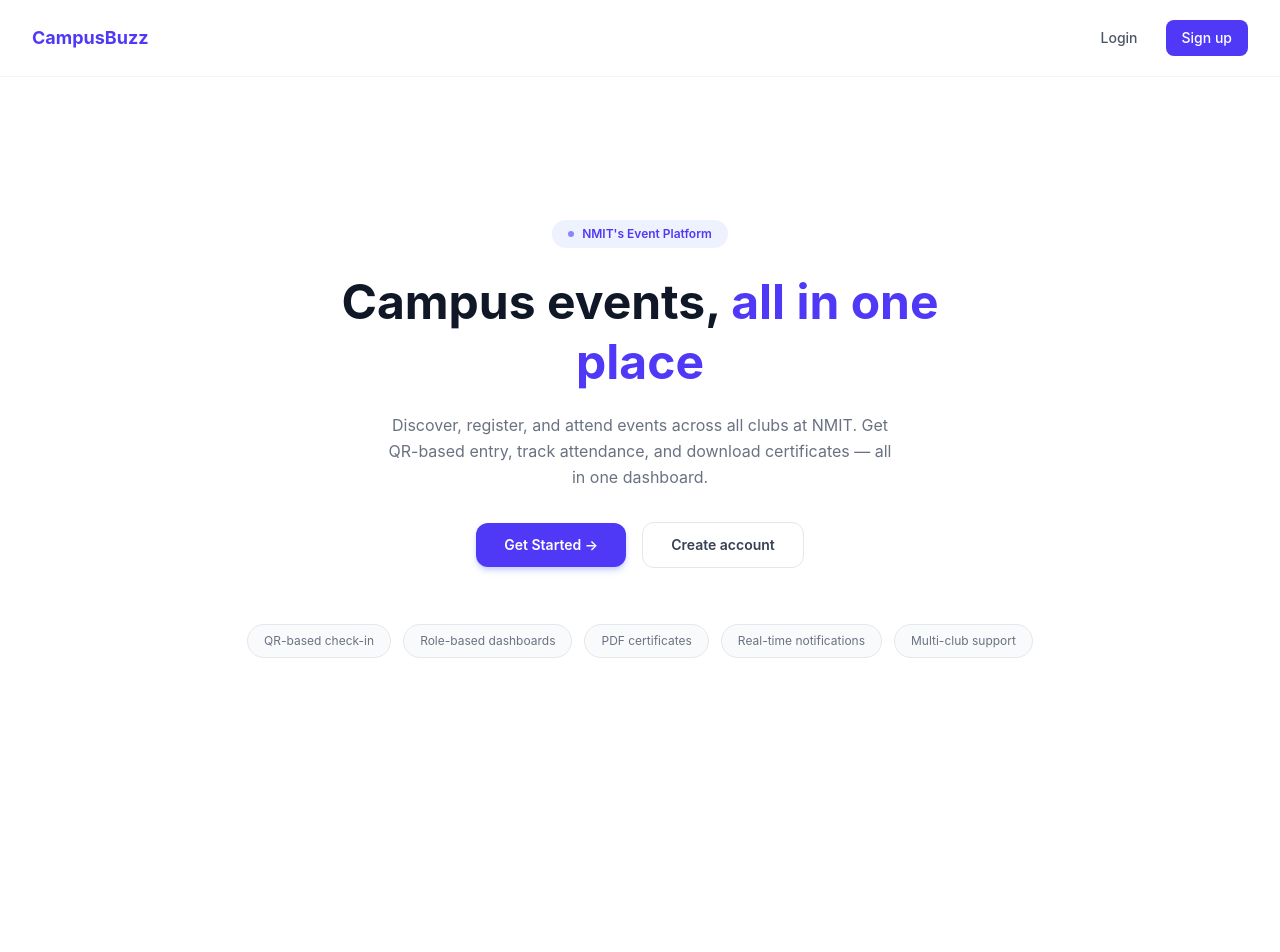
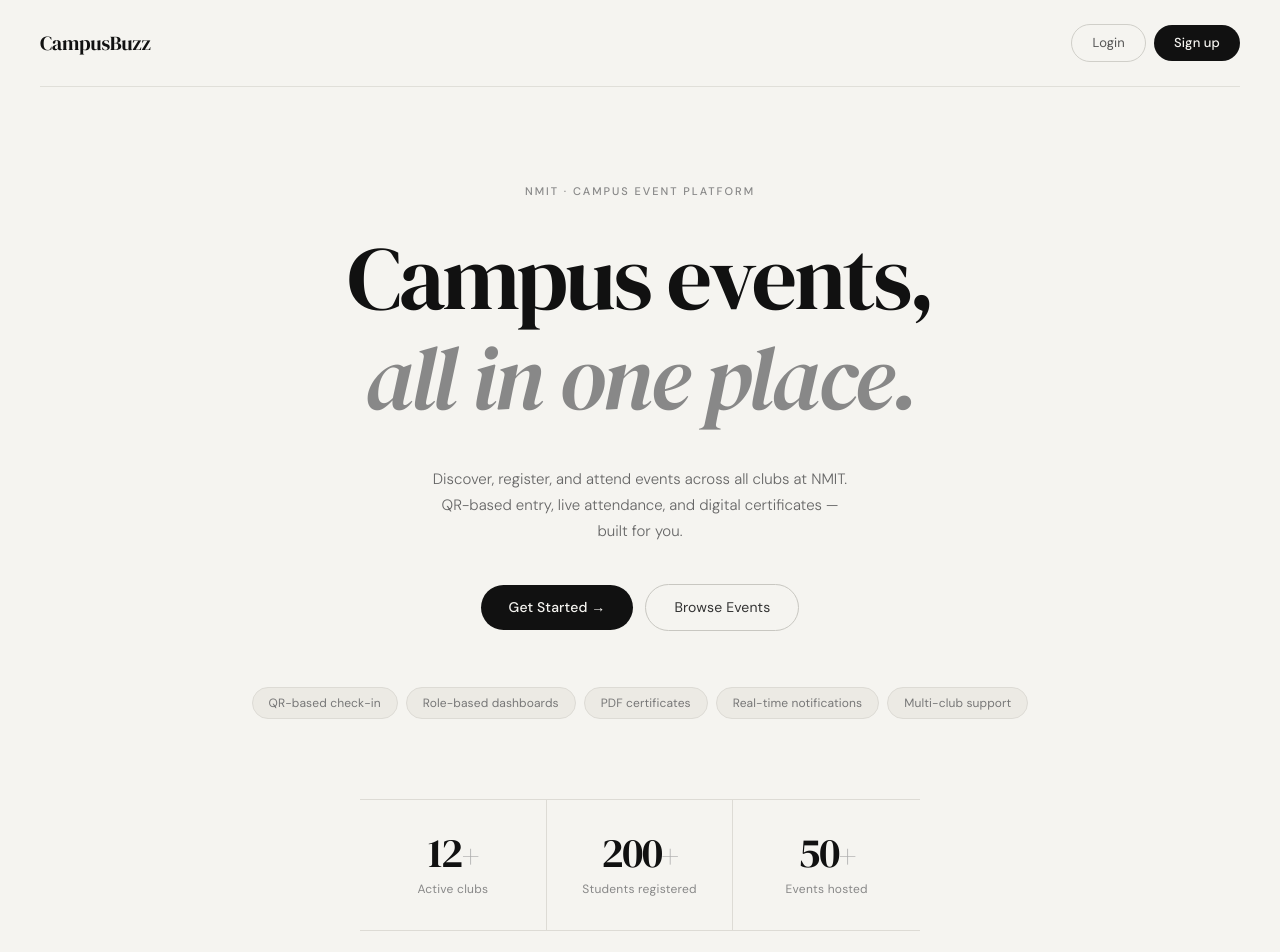
Before and after one commit to Deepanshu4m/campusbuzz, a React app in the folder frontend/: page / in a window 1280 px wide. Shown: the top 952 px of the page. Before the commit the page ends 800 px from the top, so only its background shows below. Built offline with nearby package versions, Linux system fonts and the light colour scheme; no server answers; the HTML template or start-up script is replaced by a standard one.

Commit message:
Refactor Hero and Login components for improved styling and structure

```diff
--- a/frontend/src/pages/Hero.jsx
+++ b/frontend/src/pages/Hero.jsx
@@ -1,24 +1,68 @@
 import { useSelector } from "react-redux";
 import { useNavigate } from "react-router-dom";
 import { motion } from "framer-motion";
+
+const FEATURES = [
+  "QR-based check-in",
+  "Role-based dashboards",
+  "PDF certificates",
+  "Real-time notifications",
+  "Multi-club support",
+];
+
+const STATS = [
+  { value: "12", label: "Active clubs" },
+  { value: "200", label: "Students registered" },
+  { value: "50", label: "Events hosted" },
+];
+
+const fadeUp = (delay = 0) => ({
+  initial: { opacity: 0, y: 24 },
+  animate: { opacity: 1, y: 0 },
+  transition: { duration: 0.6, delay, ease: [0.22, 1, 0.36, 1] },
+});
 
 function Hero() {
   const navigate = useNavigate();
   const isAuthenticated = useSelector((state) => state.auth.isAuthenticated);
 
-  const handleCTA = () => {
-    navigate(isAuthenticated ? "/events" : "/login");
-  };
+  return (
+    <div
+      className="min-h-screen flex flex-col"
+      style={{ backgroundColor: "#f5f4f0", fontFamily: "'DM Sans', sans-serif" }}
+    >
+      <link
+        href="https://fonts.googleapis.com/css2?family=DM+Sans:ital,opsz,wght@0,9..40,300;0,9..40,400;0,9..40,500;1,9..40,300&family=DM+Serif+Display:ital@0;1&display=swap"
+        rel="stylesheet"
+      />
 
-  return (
-    <div className="min-h-screen bg-white flex flex-col">
-      <nav className="flex items-center justify-between px-8 py-5 border-b border-gray-100">
-        <span className="text-lg font-bold text-indigo-600">CampusBuzz</span>
-        <div className="flex items-center gap-3">
+      <nav className="flex items-center justify-between px-10 py-6">
+        <span
+          style={{
+            fontFamily: "'DM Serif Display', serif",
+            fontSize: "1.25rem",
+            color: "#111",
+            letterSpacing: "-0.01em",
+          }}
+        >
+          CampusBuzz
+        </span>
+        <div className="flex items-center gap-2">
           {isAuthenticated ? (
             <button
               onClick={() => navigate("/events")}
-              className="px-4 py-2 bg-indigo-600 text-white text-sm font-medium rounded-lg hover:bg-indigo-700 transition cursor-pointer"
+              style={{
+                padding: "8px 20px",
+                fontSize: "13px",
+                fontWeight: 400,
+                color: "#111",
+                backgroundColor: "#111",
+                color: "#f5f4f0",
+                borderRadius: "100px",
+                border: "none",
+                cursor: "pointer",
+                letterSpacing: "0.01em",
+              }}
             >
               Go to Events
             </button>
@@ -26,13 +70,33 @@ function Hero() {
             <>
               <button
                 onClick={() => navigate("/login")}
-                className="px-4 py-2 text-sm text-gray-600 hover:text-indigo-600 font-medium transition cursor-pointer"
+                style={{
+                  padding: "8px 20px",
+                  fontSize: "13px",
+                  fontWeight: 400,
+                  color: "#555",
+                  backgroundColor: "transparent",
+                  borderRadius: "100px",
+                  border: "1px solid #d0cfc9",
+                  cursor: "pointer",
+                  letterSpacing: "0.01em",
+                }}
               >
                 Login
               </button>
               <button
                 onClick={() => navigate("/register")}
-                className="px-4 py-2 bg-indigo-600 text-white text-sm font-medium rounded-lg hover:bg-indigo-700 transition cursor-pointer"
+                style={{
+                  padding: "8px 20px",
+                  fontSize: "13px",
+                  fontWeight: 500,
+                  color: "#f5f4f0",
+                  backgroundColor: "#111",
+                  borderRadius: "100px",
+                  border: "none",
+                  cursor: "pointer",
+                  letterSpacing: "0.01em",
+                }}
               >
                 Sign up
               </button>
@@ -41,78 +105,186 @@ function Hero() {
         </div>
       </nav>
 
-      <main className="flex-1 flex flex-col items-center justify-center text-center px-6 py-20">
-        <motion.div
-          initial={{ opacity: 0, y: 10 }}
-          animate={{ opacity: 1, y: 0 }}
-          transition={{ duration: 0.4 }}
-          className="inline-flex items-center gap-2 bg-indigo-50 text-indigo-600 text-xs font-semibold px-4 py-1.5 rounded-full mb-6"
+      <div style={{ height: "1px", backgroundColor: "#e0dfd9", margin: "0 40px" }} />
+
+      <main className="flex-1 flex flex-col items-center justify-center text-center px-6 py-24">
+
+        <motion.p
+          {...fadeUp(0)}
+          style={{
+            fontSize: "11px",
+            fontWeight: 500,
+            letterSpacing: "0.18em",
+            color: "#888",
+            textTransform: "uppercase",
+            marginBottom: "2rem",
+          }}
         >
-          <span className="w-1.5 h-1.5 rounded-full bg-indigo-500 animate-pulse" />
-          NMIT's Event Platform
-        </motion.div>
+          NMIT · Campus Event Platform
+        </motion.p>
 
         <motion.h1
-          initial={{ opacity: 0, y: 20 }}
-          animate={{ opacity: 1, y: 0 }}
-          transition={{ duration: 0.5, delay: 0.1 }}
-          className="text-5xl font-bold text-gray-900 leading-tight max-w-2xl"
+          {...fadeUp(0.1)}
+          style={{
+            fontFamily: "'DM Serif Display', serif",
+            fontSize: "clamp(3.2rem, 7vw, 6.5rem)",
+            fontWeight: 400,
+            lineHeight: 1.05,
+            color: "#111",
+            letterSpacing: "-0.03em",
+            maxWidth: "800px",
+            marginBottom: "0.4rem",
+          }}
         >
-          Campus events,{" "}
-          <span className="text-indigo-600">all in one place</span>
+          Campus events,
+        </motion.h1>
+
+        <motion.h1
+          {...fadeUp(0.18)}
+          style={{
+            fontFamily: "'DM Serif Display', serif",
+            fontStyle: "italic",
+            fontSize: "clamp(3.2rem, 7vw, 6.5rem)",
+            fontWeight: 400,
+            lineHeight: 1.05,
+            color: "#888",
+            letterSpacing: "-0.03em",
+            maxWidth: "800px",
+            marginBottom: "2.5rem",
+          }}
+        >
+          all in one place.
         </motion.h1>
 
         <motion.p
-          initial={{ opacity: 0, y: 20 }}
-          animate={{ opacity: 1, y: 0 }}
-          transition={{ duration: 0.5, delay: 0.2 }}
-          className="mt-5 text-base text-gray-500 max-w-lg leading-relaxed"
+          {...fadeUp(0.26)}
+          style={{
+            fontSize: "15px",
+            fontWeight: 300,
+            color: "#666",
+            maxWidth: "420px",
+            lineHeight: 1.75,
+            marginBottom: "2.5rem",
+          }}
         >
           Discover, register, and attend events across all clubs at NMIT.
-          Get QR-based entry, track attendance, and download certificates — all in one dashboard.
+          QR-based entry, live attendance, and digital certificates — built for you.
         </motion.p>
 
-        <motion.div
-          initial={{ opacity: 0, y: 20 }}
-          animate={{ opacity: 1, y: 0 }}
-          transition={{ duration: 0.5, delay: 0.3 }}
-          className="mt-8 flex items-center gap-4"
-        >
+        <motion.div {...fadeUp(0.34)} className="flex items-center gap-3">
           <button
-            onClick={handleCTA}
-            className="px-7 py-3 bg-indigo-600 text-white text-sm font-semibold rounded-xl hover:bg-indigo-700 transition shadow-md shadow-indigo-200 cursor-pointer"
+            onClick={() => navigate(isAuthenticated ? "/events" : "/register")}
+            style={{
+              padding: "12px 28px",
+              fontSize: "14px",
+              fontWeight: 500,
+              color: "#f5f4f0",
+              backgroundColor: "#111",
+              borderRadius: "100px",
+              border: "none",
+              cursor: "pointer",
+              letterSpacing: "0.01em",
+            }}
           >
-            {isAuthenticated ? "Browse Events →" : "Get Started →"}
+            {isAuthenticated ? "Browse Events" : "Get Started →"}
           </button>
           {!isAuthenticated && (
             <button
-              onClick={() => navigate("/register")}
-              className="px-7 py-3 text-sm font-semibold text-gray-700 border border-gray-200 rounded-xl hover:border-indigo-300 hover:text-indigo-600 transition cursor-pointer"
+              onClick={() => navigate("/events")}
+              style={{
+                padding: "12px 28px",
+                fontSize: "14px",
+                fontWeight: 400,
+                color: "#333",
+                backgroundColor: "transparent",
+                borderRadius: "100px",
+                border: "1px solid #c8c7c1",
+                cursor: "pointer",
+                letterSpacing: "0.01em",
+              }}
             >
-              Create account
+              Browse Events
             </button>
           )}
         </motion.div>
 
         <motion.div
-          initial={{ opacity: 0 }}
-          animate={{ opacity: 1 }}
-          transition={{ duration: 0.6, delay: 0.5 }}
-          className="mt-14 flex flex-wrap justify-center gap-3"
+          {...fadeUp(0.44)}
+          style={{
+            display: "flex",
+            flexWrap: "wrap",
+            justifyContent: "center",
+            gap: "8px",
+            marginTop: "3.5rem",
+          }}
         >
-          {[
-            "QR-based check-in",
-            "Role-based dashboards",
-            "PDF certificates",
-            "Real-time notifications",
-            "Multi-club support",
-          ].map((feat) => (
+          {FEATURES.map((feat) => (
             <span
               key={feat}
-              className="text-xs text-gray-500 bg-gray-50 border border-gray-200 px-4 py-2 rounded-full"
+              style={{
+                fontSize: "12px",
+                fontWeight: 400,
+                color: "#777",
+                backgroundColor: "#eceae4",
+                border: "1px solid #dddbd5",
+                padding: "6px 16px",
+                borderRadius: "100px",
+                letterSpacing: "0.01em",
+              }}
             >
               {feat}
             </span>
+          ))}
+        </motion.div>
+
+        <motion.div
+          {...fadeUp(0.54)}
+          style={{
+            display: "grid",
+            gridTemplateColumns: "repeat(3, 1fr)",
+            width: "100%",
+            maxWidth: "560px",
+            marginTop: "5rem",
+            borderTop: "1px solid #dddbd5",
+            borderBottom: "1px solid #dddbd5",
+          }}
+        >
+          {STATS.map((stat, i) => (
+            <div
+              key={stat.label}
+              style={{
+                display: "flex",
+                flexDirection: "column",
+                alignItems: "center",
+                padding: "2rem 0",
+                borderRight: i < STATS.length - 1 ? "1px solid #dddbd5" : "none",
+              }}
+            >
+              <span
+                style={{
+                  fontFamily: "'DM Serif Display', serif",
+                  fontSize: "2.6rem",
+                  fontWeight: 400,
+                  color: "#111",
+                  lineHeight: 1,
+                  letterSpacing: "-0.03em",
+                }}
+              >
+                {stat.value}
+                <span style={{ color: "#aaa", fontSize: "2rem" }}>+</span>
+              </span>
+              <span
+                style={{
+                  fontSize: "12px",
+                  fontWeight: 400,
+                  color: "#888",
+                  marginTop: "6px",
+                  letterSpacing: "0.02em",
+                }}
+              >
+                {stat.label}
+              </span>
+            </div>
           ))}
         </motion.div>
       </main>
--- a/frontend/src/pages/Login.jsx
+++ b/frontend/src/pages/Login.jsx
@@ -4,23 +4,37 @@ import { useNavigate, Link } from "react-router-dom";
 import { setCredentials } from "../redux/slices/authSlice.js";
 import api from "../utils/axios.js";
 
+const S = {
+  page: { minHeight: "100vh", backgroundColor: "#f5f4f0", fontFamily: "'DM Sans', sans-serif", display: "flex", flexDirection: "column" },
+  nav: { display: "flex", alignItems: "center", justifyContent: "space-between", padding: "24px 40px", borderBottom: "1px solid #e0dfd9" },
+  logo: { fontFamily: "'DM Serif Display', serif", fontSize: "1.2rem", color: "#111", letterSpacing: "-0.01em" },
+  center: { flex: 1, display: "flex", alignItems: "center", justifyContent: "center", padding: "40px 16px" },
+  card: { width: "100%", maxWidth: "420px" },
+  eyebrow: { fontSize: "11px", fontWeight: 500, letterSpacing: "0.16em", color: "#888", textTransform: "uppercase", marginBottom: "16px" },
+  heading: { fontFamily: "'DM Serif Display', serif", fontSize: "2.4rem", fontWeight: 400, color: "#111", letterSpacing: "-0.03em", lineHeight: 1.1, marginBottom: "8px" },
+  sub: { fontSize: "14px", color: "#888", fontWeight: 300, marginBottom: "36px" },
+  label: { display: "block", fontSize: "12px", fontWeight: 500, color: "#555", letterSpacing: "0.04em", textTransform: "uppercase", marginBottom: "8px" },
+  input: { width: "100%", padding: "12px 16px", border: "1px solid #d0cfc9", borderRadius: "10px", fontSize: "14px", color: "#111", backgroundColor: "#faf9f6", outline: "none", boxSizing: "border-box", fontFamily: "'DM Sans', sans-serif" },
+  error: { padding: "12px 16px", border: "1px solid #f0c0b0", backgroundColor: "#fdf0eb", borderRadius: "10px", fontSize: "13px", color: "#a04020", marginBottom: "20px" },
+  btn: { width: "100%", padding: "13px", backgroundColor: "#111", color: "#f5f4f0", border: "none", borderRadius: "100px", fontSize: "14px", fontWeight: 500, cursor: "pointer", fontFamily: "'DM Sans', sans-serif", letterSpacing: "0.01em", marginTop: "8px" },
+  foot: { fontSize: "13px", color: "#888", textAlign: "center", marginTop: "28px" },
+  link: { color: "#111", fontWeight: 500 },
+  divider: { height: "1px", backgroundColor: "#e0dfd9", margin: "28px 0" },
+};
+
 function Login() {
   const dispatch = useDispatch();
   const navigate = useNavigate();
-
   const [form, setForm] = useState({ email: "", password: "" });
   const [error, setError] = useState("");
   const [loading, setLoading] = useState(false);
 
-  const handleChange = (e) => {
-    setForm({ ...form, [e.target.name]: e.target.value });
-  };
+  const handleChange = (e) => setForm({ ...form, [e.target.name]: e.target.value });
 
   const handleSubmit = async (e) => {
     e.preventDefault();
     setLoading(true);
     setError("");
-
     try {
       const res = await api.post("/auth/login", form);
       dispatch(setCredentials(res.data.data));
@@ -33,60 +47,40 @@ function Login() {
   };
 
   return (
-    <div className="min-h-screen bg-gray-50 flex items-center justify-center px-4">
-      <div className="bg-white w-full max-w-md rounded-2xl shadow-sm border border-gray-200 p-8">
+    <div style={S.page}>
+      <link href="https://fonts.googleapis.com/css2?family=DM+Sans:opsz,wght@9..40,300;9..40,400;9..40,500&family=DM+Serif+Display:ital@0;1&display=swap" rel="stylesheet" />
+      <nav style={S.nav}>
+        <span style={S.logo}>CampusBuzz</span>
+        <Link to="/" style={{ fontSize: "13px", color: "#888", textDecoration: "none" }}>← Home</Link>
+      </nav>
+      <div style={S.center}>
+        <div style={S.card}>
+          <p style={S.eyebrow}>NMIT · Campus Platform</p>
+          <h1 style={S.heading}>Welcome<br /><span style={{ fontStyle: "italic", color: "#888" }}>back.</span></h1>
+          <p style={S.sub}>Sign in to your CampusBuzz account</p>
 
-        <h1 className="text-2xl font-semibold text-gray-900 mb-1">Welcome back</h1>
-        <p className="text-sm text-gray-500 mb-6">Sign in to your CampusBuzz account</p>
+          {error && <div style={S.error}>{error}</div>}
 
-        {error && (
-          <div className="mb-4 p-3 bg-red-50 border border-red-200 rounded-lg text-sm text-red-600">
-            {error}
+          <form onSubmit={handleSubmit} style={{ display: "flex", flexDirection: "column", gap: "18px" }}>
+            <div>
+              <label style={S.label}>Email</label>
+              <input style={S.input} type="email" name="email" value={form.email} onChange={handleChange} placeholder="you@nmit.ac.in" required />
             </div>
-        )}
-
-        <form onSubmit={handleSubmit} className="flex flex-col gap-4">
             <div>
-            <label className="block text-sm font-medium text-gray-700 mb-1">Email</label>
-            <input
-              type="email"
-              name="email"
-              value={form.email}
-              onChange={handleChange}
-              placeholder="you@nmit.ac.in"
-              required
-              className="w-full px-4 py-2.5 border border-gray-300 rounded-lg text-sm focus:outline-none focus:ring-2 focus:ring-indigo-500"
-            />
+              <label style={S.label}>Password</label>
+              <input style={S.input} type="password" name="password" value={form.password} onChange={handleChange} placeholder="••••••••" required />
             </div>
-
-          <div>
-            <label className="block text-sm font-medium text-gray-700 mb-1">Password</label>
-            <input
-              type="password"
-              name="password"
-              value={form.password}
-              onChange={handleChange}
-              placeholder="••••••••"
-              required
-              className="w-full px-4 py-2.5 border border-gray-300 rounded-lg text-sm focus:outline-none focus:ring-2 focus:ring-indigo-500"
-            />
-          </div>
-
-          <button
-            type="submit"
-            disabled={loading}
-            className="w-full py-2.5 bg-indigo-500 hover:bg-indigo-600 text-white text-sm font-medium rounded-lg transition disabled:opacity-50 cursor-pointer"
-          >
-            {loading ? "Signing in..." : "Sign in"}
+            <button style={{ ...S.btn, opacity: loading ? 0.6 : 1 }} type="submit" disabled={loading}>
+              {loading ? "Signing in..." : "Sign in →"}
             </button>
           </form>
 
-        <p className="text-sm text-gray-500 text-center mt-6">
+          <div style={S.divider} />
+          <p style={S.foot}>
             Don't have an account?{" "}
-          <Link to="/register" className="text-indigo-500 hover:underline font-medium">
-            Register
-          </Link>
+            <Link to="/register" style={S.link}>Register</Link>
           </p>
+        </div>
       </div>
     </div>
   );
```
Lines whose indentation alone changed are shown as unchanged.
